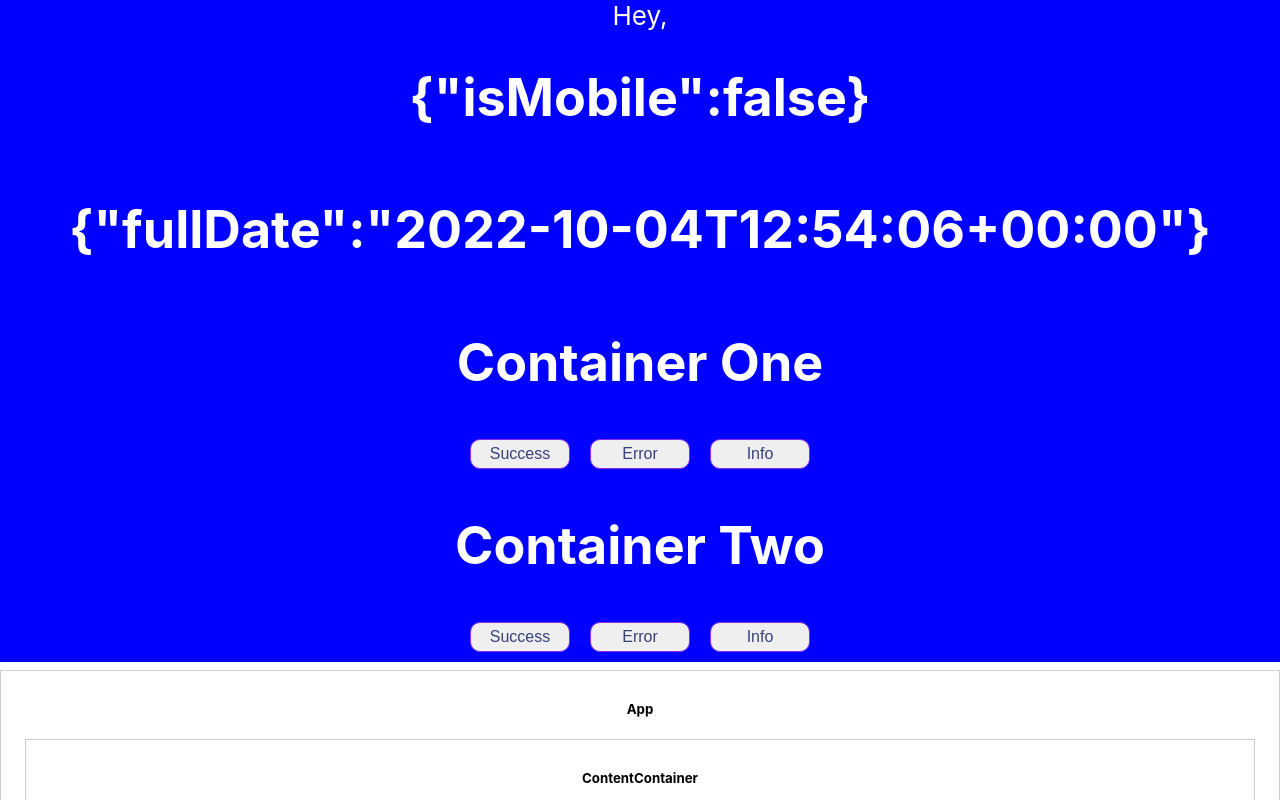
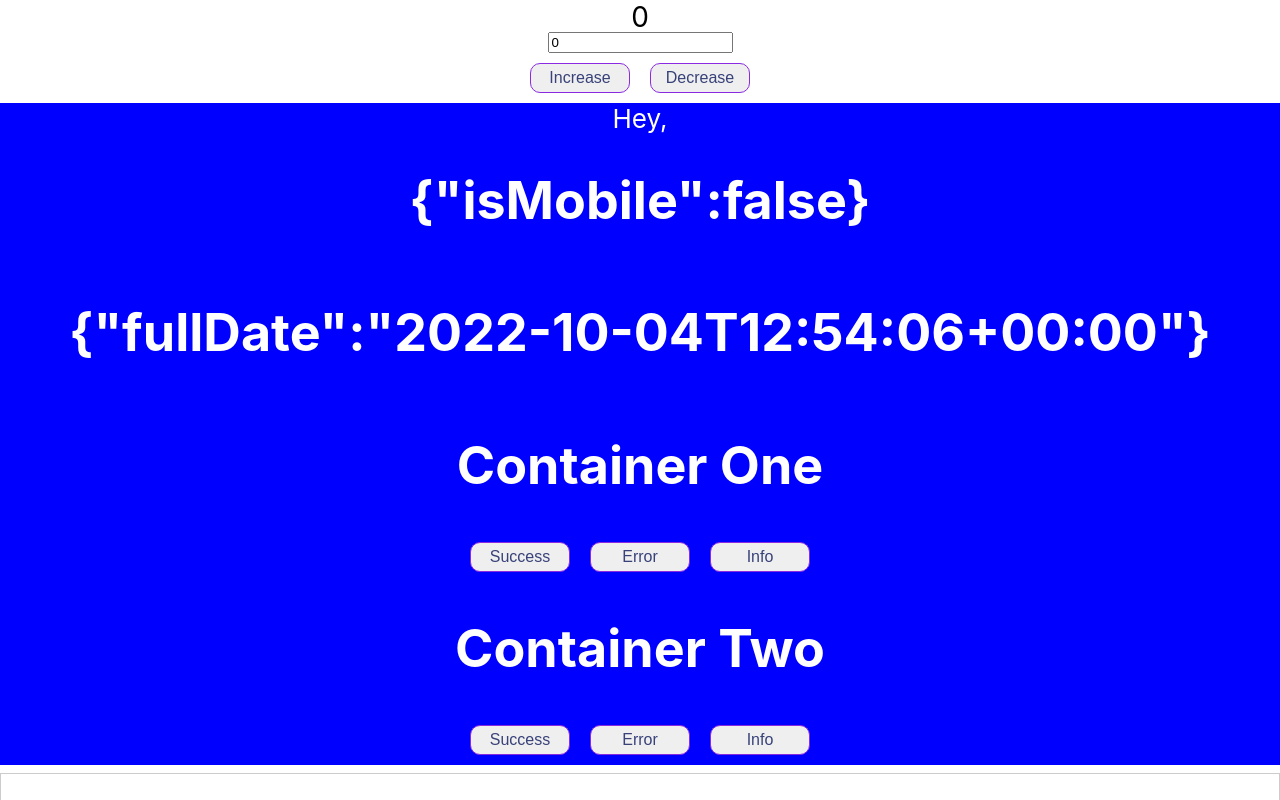
Before and after one commit to asif-simform/react-18, a React (Create React App) app: page / in a window 1280 px wide. Shown: the top 800 px of the page. Built offline with nearby package versions, Linux system fonts and the light colour scheme.

Commit message:
feat : Created animated number component

```diff
--- a/src/App.js
+++ b/src/App.js
@@ -3,11 +3,11 @@ import { AppContext } from "./context/Provider";
 // import Actions from "./components/Actions";
 // import Counter from "./components/Counter";
 import Toast from "./components/Toast";
-import NewApp from './containers/NewApp';
+import NewApp from "./containers/NewApp";
 // import TodoList from "./containers/TodoList";
+import { AnimatedNumbersContainer } from "./containers/AnimatedNumbersContainer";
 import isMobileDeviceDetect from "./utils/deviceDetect";
 import { fullDate } from "./utils/dateFormat";
-
 import "./App.css";
 
 // const Greed = lazy(() =>
@@ -24,9 +24,9 @@ function App() {
   console.log({ fullDate });
 
   return (
-    <>
     <AppContext>
       <div className="App">
+        <AnimatedNumbersContainer />
         <header className="App-header">
           Hey,
           <h1>{JSON.stringify({ isMobile })}</h1>
@@ -45,7 +45,6 @@ function App() {
         <ToastContainer />
       </Suspense>
     </AppContext>
-    </>
   );
 }
 
--- /dev/null
+++ b/src/components/AnimatedNumber/AnimatedNumber.js
@@ -0,0 +1,105 @@
+import { Fragment, useMemo } from "react";
+import AnimatedNumberItem from "./AnimatedNumberItem";
+import "./AnimatedNumber.scss";
+
+// export interface AnimatedNumberProps extends React.DetailedHTMLProps<React.HTMLAttributes<HTMLDivElement>, HTMLDivElement> {
+//   value: number;
+//   size?: number;
+//   hasComma?: boolean;
+//   duration?: number;
+//   order?: "asc" | "desc";
+//   minDigits?: number;
+// }
+
+const AnimatedNumber = ({
+  value,
+  size = 14,
+  hasComma = false,
+  duration = 200,
+  style,
+  className,
+  order = "asc",
+  minDigits,
+  ...restProps
+}) => {
+  const numberArray = useMemo(() => {
+    const reversedNumberArray = String(value).split("").reverse();
+    if (typeof minDigits === "number" && reversedNumberArray.length < minDigits) {
+      const lackOfDigits = minDigits - reversedNumberArray.length;
+      Array.from({ length: lackOfDigits }).forEach(() => {
+        reversedNumberArray.push("0");
+      });
+    }
+    return reversedNumberArray;
+  }, [value, minDigits]);
+
+  const isMinus = useMemo(() => {
+    return numberArray[0] === "-";
+  }, [numberArray]);
+
+  const decimalPointIndex = useMemo(() => {
+    return numberArray.findIndex((value) => value === ".");
+  }, [numberArray]);
+
+  const decimalLength = useMemo(() => {
+    return decimalPointIndex > -1 ? numberArray.length - decimalPointIndex : 0;
+  }, [numberArray, decimalPointIndex]);
+
+  return (
+    <div
+      className={
+        className
+          ? `ReactAwesomeAnimatedNumber ${className}`
+          : "ReactAwesomeAnimatedNumber"
+      }
+      style={{ ...style, height: size }}
+      {...restProps}
+    >
+      {numberArray.map((number, index) => {
+        const isInt = decimalLength ? index < decimalPointIndex : true;
+        const isCommaNeeded =
+          hasComma &&
+          isInt &&
+          (decimalLength + index) % 3 === 0 &&
+          index !== 0 &&
+          (isMinus ? index !== 1 : true);
+
+        return (
+          <Fragment key={index}>
+            {isCommaNeeded && (
+              <div
+                className="ReactAwesomeAnimatedNumber__text"
+                style={{
+                  fontSize: size,
+                  height: size,
+                }}
+              >
+                ,
+              </div>
+            )}
+            {isNaN(Number(number)) ? (
+              <div
+                className="ReactAwesomeAnimatedNumber__text"
+                style={{
+                  fontSize: size,
+                  height: size,
+                }}
+              >
+                {number}
+              </div>
+            ) : (
+              <AnimatedNumberItem
+                number={Number(number)}
+                size={size}
+                duration={duration}
+                order={order}
+              />
+            )}
+          </Fragment>
+        );
+      })}
+    </div>
+  );
+};
+
+export default AnimatedNumber;
--- /dev/null
+++ b/src/components/AnimatedNumber/AnimatedNumber.scss
@@ -0,0 +1,11 @@
+
+
+.ReactAwesomeAnimatedNumber {
+  display: inline-flex;
+  flex-direction: row-reverse;
+}
+
+.ReactAwesomeAnimatedNumber__text {
+  display: inline-block;
+  line-height: 1;
+}
--- /dev/null
+++ b/src/components/AnimatedNumber/AnimatedNumberItem.js
@@ -0,0 +1,58 @@
+import { useEffect, useRef, useState } from "react";
+import "./AnimatedNumberItem.scss";
+
+// export interface AnimatedNumberItemProps {
+//   number: number;
+//   size: number;
+//   duration?: number;
+//   order?: "asc" | "desc";
+// }
+
+const AnimatedNumberItem = ({
+  number,
+  size,
+  duration = 200,
+  order = "asc",
+}) => {
+  const [currentIndex, setCurrentIndex] = useState(0);
+
+  const numberWrapperRef = useRef(null);
+
+  useEffect(() => {
+    setCurrentIndex(number);
+  }, [number]);
+
+  useEffect(() => {
+    const $numberWrapper = numberWrapperRef.current;
+    if ($numberWrapper) {
+      $numberWrapper.style.transform = `translateY(${
+        size * (order === "desc" ? 9 - currentIndex : currentIndex) * -1
+      }px)`;
+    }
+  }, [currentIndex, size, order]);
+
+  return (
+    <div className="AnimatedNumberItem" style={{ height: size }}>
+      <div
+        ref={numberWrapperRef}
+        className="AnimatedNumberItem__wrapper"
+        style={{ transitionDuration: `${duration}ms` }}
+      >
+        {Array.from({ length: 10 }).map((_, number) => (
+          <div
+            key={number}
+            className="AnimatedNumberItem__number__increase"
+            style={{
+              fontSize: size,
+              height: size,
+            }}
+          >
+            {order === "desc" ? 9 - number : number}
+          </div>
+        ))}
+      </div>
+    </div>
+  );
+};
+
+export default AnimatedNumberItem;
--- /dev/null
+++ b/src/components/AnimatedNumber/AnimatedNumberItem.scss
@@ -0,0 +1,46 @@
+.AnimatedNumberItem {
+  display: inline-block;
+  overflow: hidden;
+}
+
+.AnimatedNumberItem__wrapper {
+  transition: transform ease-out 0.2s;
+}
+
+.AnimatedNumberItem__number {
+  line-height: 1;
+  text-align: center;
+}
+
+
+.AnimatedNumberItem__number__increase {
+  animation: pulseGreen 500ms cubic-bezier(0.4, 0, 0.6, 1) 1;
+}
+
+.AnimatedNumberItem__number__decrease {
+  animation: pulseRed 500ms cubic-bezier(0.4, 0, 0.6, 1) 1;
+}
+
+@keyframes pulseGreen {
+
+  0%,
+  100% {
+      color: #00c39e;
+  }
+
+  50% {
+      @apply text-green-500;
+  }
+}
+
+@keyframes pulseRed {
+
+  0%,
+  100% {
+      color: #eb5757;
+  }
+
+  50% {
+      @apply text-red-500;
+  }
+}
--- /dev/null
+++ b/src/components/AnimatedNumber/index.js
@@ -0,0 +1,3 @@
+import AnimatedNumber from "./AnimatedNumber";
+
+export default AnimatedNumber;
--- /dev/null
+++ b/src/containers/AnimatedNumbersContainer.js
@@ -0,0 +1,44 @@
+import { useState, useCallback } from "react";
+
+import AnimatedNumber from "../components/AnimatedNumber";
+
+const random = (max, min) => Math.floor(Math.random() * (max - min)) + min;
+
+export const AnimatedNumbersContainer = () => {
+  const [number, setNumber] = useState(random(0, 10));
+  const [hasComma] = useState(true);
+  const [size] = useState(28);
+  const [duration] = useState(200);
+  const [order] = useState("asc");
+
+  const increaseNumber = useCallback(() => {
+    setNumber((number) => number + random(0, 10));
+  }, []);
+
+  const decreaseNumber = useCallback(() => {
+    setNumber((number) => number - random(0, 10));
+  }, []);
+
+  return (
+    <div>
+      <AnimatedNumber
+        value={number}
+        hasComma={hasComma}
+        size={size}
+        duration={duration}
+        order={order}
+      />
+      <div>
+        <input
+          type="number"
+          value={number}
+          onChange={(e) => setNumber(Number(e.target.value))}
+        />
+      </div>
+      <div>
+        <button onClick={increaseNumber}>Increase</button>
+        <button onClick={decreaseNumber}>Decrease</button>
+      </div>
+    </div>
+  );
+};
```
Lines whose indentation alone changed are shown as unchanged.
